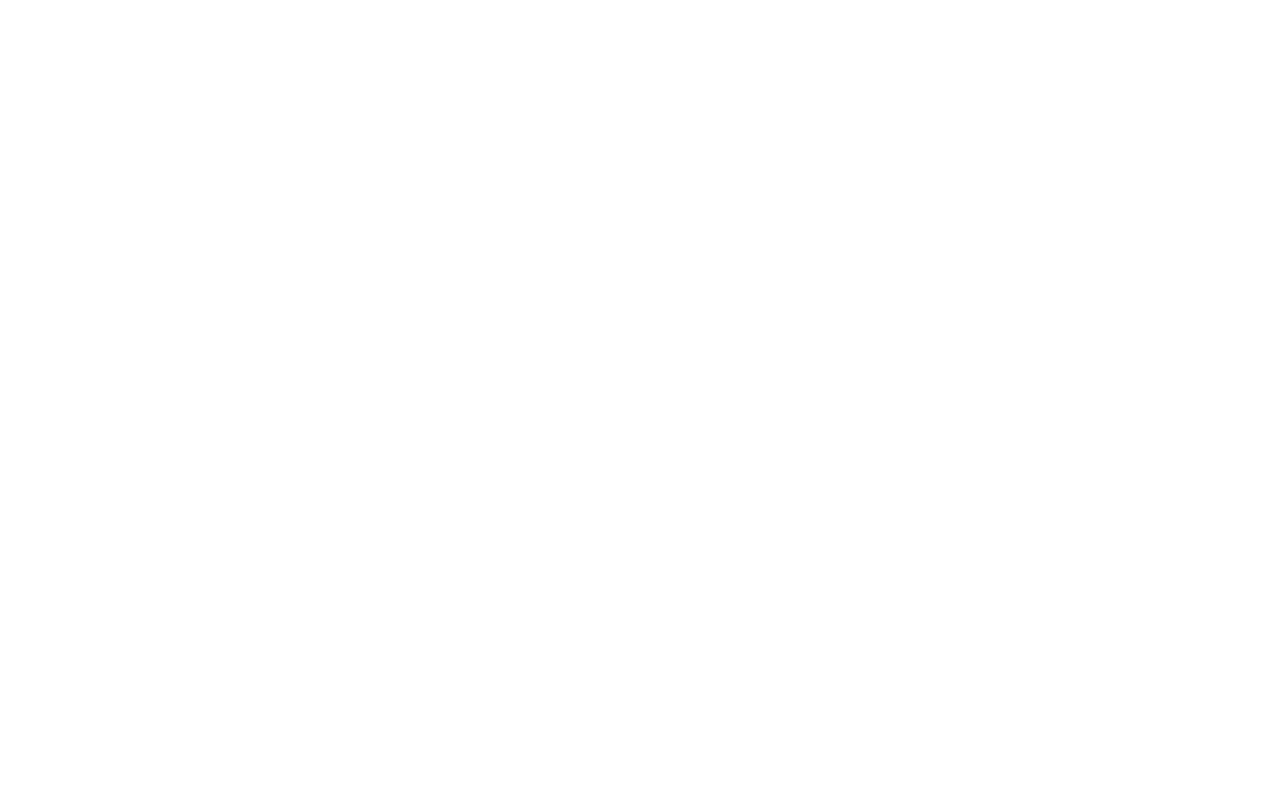
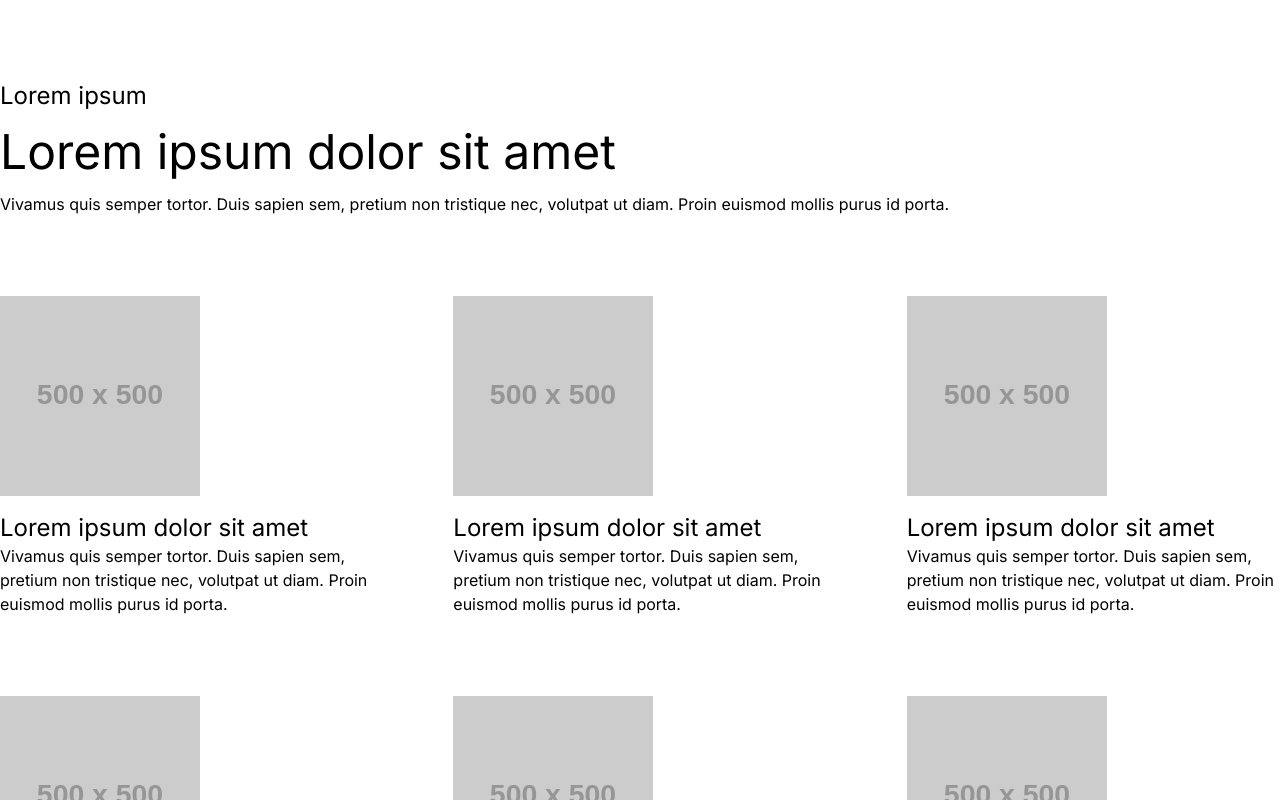
Before and after one commit to BuzzKillMaster/final-project, a Next.js app: page / in a window 1280 px wide. Shown: the top 800 px of the page. Built offline with nearby package versions, Linux system fonts and the light colour scheme.

Commit message:
introduce fake training section until real training section is ready

```diff
--- a/src/app/page.tsx
+++ b/src/app/page.tsx
@@ -1,13 +1,13 @@
 import AppHeader from "@/components/app/AppHeader";
 import AppFooter from "@/components/app/AppFooter";
 import HeroSection from "@/components/sections/HeroSection";
-import TrainingSection from "@/components/sections/TrainingSection";
 import ProfileSection from "@/components/sections/ProfileSection";
 import QualificationsSection from "@/components/sections/QualificationsSection";
 import ApproachSection from "@/components/sections/ApproachSection";
 import TestimonialsSection from "@/components/sections/TestimonialsSection";
 import GuideSection from "@/components/sections/GuideSection";
 import ContactSection from "@/components/sections/ContactSection";
+import FakeTrainingSection from "@/components/sections/FakeTrainingSection";
 
 export default function Home() {
     return (
@@ -16,7 +16,7 @@
 
             <main>
                 <HeroSection/>
-                <TrainingSection/>
+                <FakeTrainingSection/>
                 <ProfileSection/>
                 <QualificationsSection/>
                 <ApproachSection/>
--- /dev/null
+++ b/src/components/sections/FakeTrainingSection.tsx
@@ -0,0 +1,34 @@
+import SectionHeader from "@/components/sections/partials/SectionHeader";
+import FakeDynamicCard from "@/components/FakeDynamicCard";
+import SectionContainer from "@/components/sections/partials/SectionContainer";
+
+
+const data = Array(6).fill({
+    title: "Lorem ipsum dolor sit amet",
+    description: "Vivamus quis semper tortor. Duis sapien sem, pretium non tristique nec, volutpat ut diam. Proin euismod mollis purus id porta.",
+    imageUri: "https://fakeimg.pl/500/",
+    imageAlt: "temp",
+})
+
+export default function FakeTrainingSection() {
+    return (
+        <SectionContainer>
+            <SectionHeader subheading={"Lorem ipsum"} heading={"Lorem ipsum dolor sit amet"} description={"Vivamus quis semper tortor. Duis sapien sem, pretium non tristique nec, volutpat ut diam. Proin euismod mollis purus id porta."} />
+
+            <div className={"grid grid-cols-3 gap-20 mt-20"}>
+                {data.map((item, index) => (
+                    <FakeDynamicCard
+                        key={index}
+                        title={item.title}
+                        description={item.description}
+                        horizontal={false}
+                        imageUri={item.imageUri}
+                        imageAlt={item.imageAlt}
+                        imageHeight={200}
+                        imageWidth={200}
+                    />
+                ))}
+            </div>
+        </SectionContainer>
+    )
+}
```
